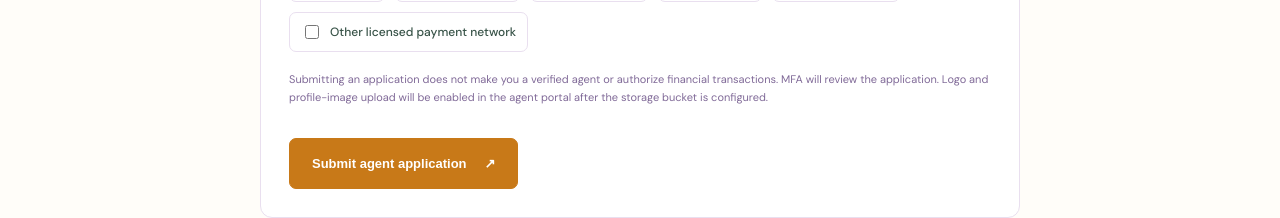
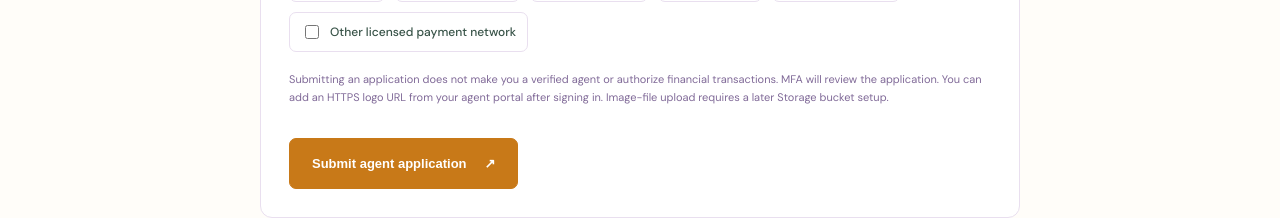
Before and after one commit to MKONDE/Money-flow-agency, a Next.js app: page /become-agent in a window 1280 px wide. Shown: the part 1532-1750 px from the top of the page. Built offline with nearby package versions, Linux system fonts and the light colour scheme; no server answers; the database is empty.

Commit message:
Update agent application logo instructions

```diff
--- a/src/components/agent-application-form.tsx
+++ b/src/components/agent-application-form.tsx
@@ -51,7 +51,7 @@ export function AgentApplicationForm() {
       <div className="field full"><label>Services you provide</label><div className="check-grid">{serviceOptions.map(v=><label className="check-option" key={v}><input type="checkbox" name="services" value={v}/>{v}</label>)}</div></div>
       <div className="field full"><label>Payment networks you support (directory information only)</label><div className="check-grid">{networkOptions.map(v=><label className="check-option" key={v}><input type="checkbox" name="payment_networks" value={v}/>{v}</label>)}</div></div>
     </div>
-    <p className="form-note" style={{marginTop:18}}>Submitting an application does not make you a verified agent or authorize financial transactions. MFA will review the application. Logo and profile-image upload will be enabled in the agent portal after the storage bucket is configured.</p>
+    <p className="form-note" style={{marginTop:18}}>Submitting an application does not make you a verified agent or authorize financial transactions. MFA will review the application. You can add an HTTPS logo URL from your agent portal after signing in. Image-file upload requires a later Storage bucket setup.</p>
     {error&&<p className="form-error" role="alert">{error}</p>}{message&&<p className="form-success" role="status">{message}</p>}
     <button className="button form-submit" type="submit" disabled={busy}>{busy?"Submitting…":"Submit agent application"} <span>↗</span></button>
   </form>;
```
